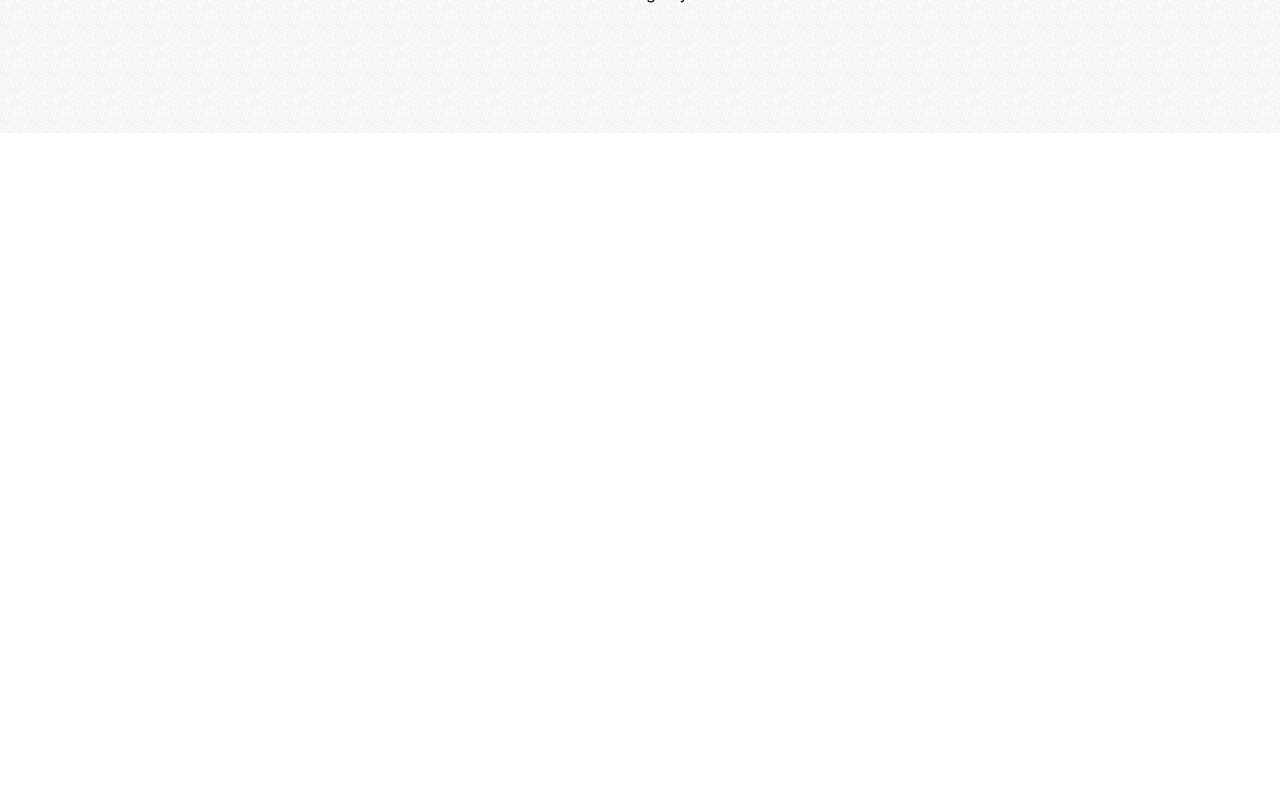
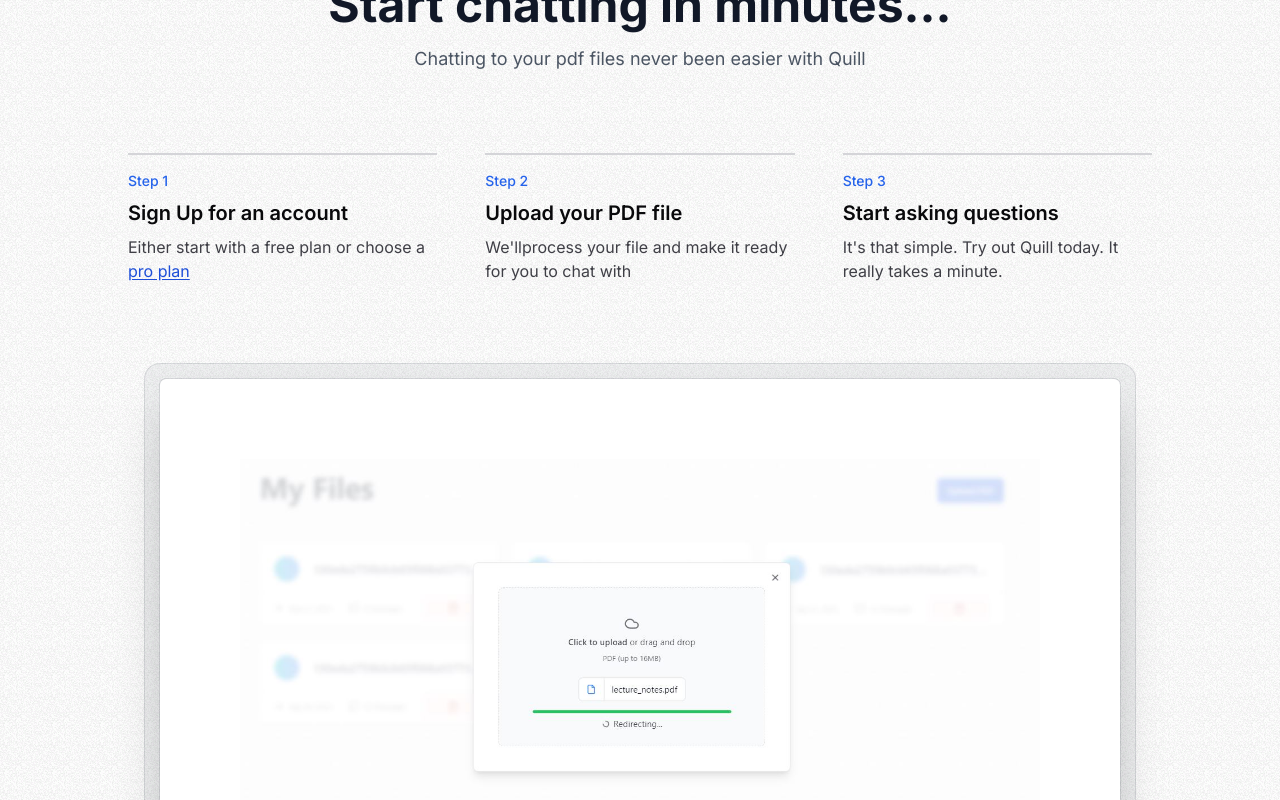
Before and after one commit to elifalinli/quill, a Next.js app: page / in a window 1280 px wide. Shown: the part 1640-2440 px from the top of the page. Before the commit the page ends 1773 px from the top, so only its background shows below. Built offline with nearby package versions, Linux system fonts and the light colour scheme.

Commit message:
finish building home page

```diff
--- a/src/app/page.tsx
+++ b/src/app/page.tsx
@@ -14,40 +14,67 @@
           </p>
         </div>
         <h1 className="max-w-4xl text-5xl font-bold md:text-6xl lg:text-7xl">
-          Chat with your <span className="text-blue-600">documents</span> in seconds.</h1>
+          Chat with your <span className="text-blue-600">documents</span> in
+          seconds.
+        </h1>
         <p className="mt-5 max-w-prose text-zinc-700 sm:text-lg">
-          Quill allows you to have conversations with any PDF document. Simply upload a file and ask your questions right away.
+          Quill allows you to have conversations with any PDF document. Simply
+          upload a file and ask your questions right away.
         </p>
-        <Link href='/dashboard' target="_blank" className={buttonVariants({
-          size: 'lg',
-          className: 'mt-5'
-        })}>
+        <Link
+          href="/dashboard"
+          target="_blank"
+          className={buttonVariants({
+            size: "lg",
+            className: "mt-5",
+          })}
+        >
           Get started <ArrowRight className="ml-2 h-5 w-5" />
         </Link>
       </MaxWidthWrapper>
       {/* value prop section */}
       <div>
         <div className="relative isolate">
-          <div aria-hidden="true" className="pointer-events-none absolute inset-x-0 -top-40 -z-10 transform-gpu overflow-hidden blur-3xl sm:-top-80">
-            <div style={{
-              clipPath: "polygon(74.1% 44.1%, 100% 61.6%, 97.5% 26.9%, 85.5% 0.1%, 80.7% 2%, 72.5% 32.5%, 60.2% 62.4%, 52.4% 68.1%, 47.5% 58.3%, 45.2% 34.5%, 27.5% 76.7%, 0.1% 64.9%, 17.9% 100%, 27.6% 76.8%, 76.1% 97.7%, 74.1% 44.1%)"
-            }}
-            className="relative left-[calc(50%-11rem)] aspect-[1155/678] w-[36.125rem] -translate-x-1.5 rotate-[30deg] bg-gradient-to-tr from-[#ff80b5] to-[#9089fc] opacity-20 sm:left-[calc(50%-30rem)] sm:w-[72.1875rem]" />
+          <div
+            aria-hidden="true"
+            className="pointer-events-none absolute inset-x-0 -top-40 -z-10 transform-gpu overflow-hidden blur-3xl sm:-top-80"
+          >
+            <div
+              style={{
+                clipPath:
+                  "polygon(74.1% 44.1%, 100% 61.6%, 97.5% 26.9%, 85.5% 0.1%, 80.7% 2%, 72.5% 32.5%, 60.2% 62.4%, 52.4% 68.1%, 47.5% 58.3%, 45.2% 34.5%, 27.5% 76.7%, 0.1% 64.9%, 17.9% 100%, 27.6% 76.8%, 76.1% 97.7%, 74.1% 44.1%)",
+              }}
+              className="relative left-[calc(50%-11rem)] aspect-[1155/678] w-[36.125rem] -translate-x-1.5 rotate-[30deg] bg-gradient-to-tr from-[#ff80b5] to-[#9089fc] opacity-20 sm:left-[calc(50%-30rem)] sm:w-[72.1875rem]"
+            />
           </div>
           <div>
             <div className="mx-auto max-w-6xl px-6 lg:px-8 ">
               <div className="mt-16 flow-root sm:mt-24 first-line:">
                 <div className="-m-2 rounded-xl bg-gray-900/5 p-2 ring-1 ring-inset ring-gray-900/10 lg:-m-4 lg:rounded-2xl lg:p-4">
-                 <Image alt='product preview' quality={100} src='/dashboard-preview.jpg' width={1364} height={866} className="rounded-md bg-white p-2 sm:p-8 md:p-20 shadow-2xl ring-1 ring-gray-900/10"/>
+                  <Image
+                    alt="product preview"
+                    quality={100}
+                    src="/dashboard-preview.jpg"
+                    width={1364}
+                    height={866}
+                    className="rounded-md bg-white p-2 sm:p-8 md:p-20 shadow-2xl ring-1 ring-gray-900/10"
+                  />
                 </div>
               </div>
             </div>
           </div>
-          <div aria-hidden="true" className="pointer-events-none absolute inset-x-0 -top-40 -z-10 transform-gpu overflow-hidden blur-3xl sm:-top-80">
-            <div style={{
-              clipPath: "polygon(74.1% 44.1%, 100% 61.6%, 97.5% 26.9%, 85.5% 0.1%, 80.7% 2%, 72.5% 32.5%, 60.2% 62.4%, 52.4% 68.1%, 47.5% 58.3%, 45.2% 34.5%, 27.5% 76.7%, 0.1% 64.9%, 17.9% 100%, 27.6% 76.8%, 76.1% 97.7%, 74.1% 44.1%)"
-            }}
-            className="relative left-[calc(50%-11rem)] aspect-[1155/678] w-[36.125rem] -translate-x-1.5 rotate-[30deg] bg-gradient-to-tr from-[#ff80b5] to-[#9089fc] opacity-20 sm:left-[calc(50%-30rem)] sm:w-[72.1875rem]" />
+
+          <div
+            aria-hidden="true"
+            className="pointer-events-none absolute inset-x-0 -top-40 -z-10 transform-gpu overflow-hidden blur-3xl sm:-top-80"
+          >
+            <div
+              style={{
+                clipPath:
+                  "polygon(74.1% 44.1%, 100% 61.6%, 97.5% 26.9%, 85.5% 0.1%, 80.7% 2%, 72.5% 32.5%, 60.2% 62.4%, 52.4% 68.1%, 47.5% 58.3%, 45.2% 34.5%, 27.5% 76.7%, 0.1% 64.9%, 17.9% 100%, 27.6% 76.8%, 76.1% 97.7%, 74.1% 44.1%)",
+              }}
+              className="relative left-[calc(50%-11rem)] aspect-[1155/678] w-[36.125rem] -translate-x-1.5 rotate-[30deg] bg-gradient-to-tr from-[#ff80b5] to-[#9089fc] opacity-20 sm:left-[calc(50%-30rem)] sm:w-[72.1875rem]"
+            />
           </div>
         </div>
       </div>
@@ -55,10 +82,71 @@
       <div className="mx-auto mb-32 mt-32 max-w-5xl sm:mt-56">
         <div className="mb-12 px-6 lg:px-8 ">
           <div className="mx-auto max-w-2xl sm:text-center">
-            <h2>Start chatting to your... </h2>
-          {/* LEFT OFF HERE */}
+            <h2 className="mt-2 font-bold text-4xl text-gray-900 sm:text-5xl">
+              Start chatting in minutes...{" "}
+            </h2>
+            <p className="mt-4 text-lg text-gray-600">
+              Chatting to your pdf files never been easier with Quill{" "}
+            </p>
           </div>
         </div>
+        {/* steps */}
+        <ol className="my-8 space-y-4 pt-8 md:flex md:space-x-12 md:space-y-0">
+          <li className="md:flex-1">
+            <div className="flex flex-col space-y-2 border-l-4 border-zinc-300 py-2 pl-4 md:border-l-0 md:border-t-2 md:pb-0 md:pl-0 md:pt-4">
+              <span className="text-sm font-medium text-blue-600">Step 1 </span>
+              <span className="text-xl font-semibold">
+                Sign Up for an account
+              </span>
+              <span className="mt-2 text-zinc-700">
+                Either start with a free plan or choose a{" "}
+                <Link
+                  href="/pricing"
+                  className="text-blue-700 underline underline-offset-2"
+                >
+                  pro plan
+                </Link>{" "}
+              </span>
+            </div>
+          </li>
+          <li className="md:flex-1">
+            <div className="flex flex-col space-y-2 border-l-4 border-zinc-300 py-2 pl-4 md:border-l-0 md:border-t-2 md:pb-0 md:pl-0 md:pt-4">
+              <span className="text-sm font-medium text-blue-600">Step 2 </span>
+              <span className="text-xl font-semibold">
+                Upload your PDF file
+              </span>
+              <span className="mt-2 text-zinc-700">
+               We&apos;llprocess your file and make it ready for you to chat with
+              </span>
+            </div>
+          </li>
+          <li className="md:flex-1">
+            <div className="flex flex-col space-y-2 border-l-4 border-zinc-300 py-2 pl-4 md:border-l-0 md:border-t-2 md:pb-0 md:pl-0 md:pt-4">
+              <span className="text-sm font-medium text-blue-600">Step 3 </span>
+              <span className="text-xl font-semibold">
+                Start asking questions
+              </span>
+              <span className="mt-2 text-zinc-700">
+               It&apos;s that simple. Try out Quill today.
+               It really takes a minute.
+              </span>
+            </div>
+          </li>
+        </ol>
+         <div className="mx-auto max-w-6xl px-6 lg:px-8 ">
+              <div className="mt-16 flow-root sm:mt-24 first-line:">
+                <div className="-m-2 rounded-xl bg-gray-900/5 p-2 ring-1 ring-inset ring-gray-900/10 lg:-m-4 lg:rounded-2xl lg:p-4">
+                  <Image
+                    alt="uploading preview"
+                    quality={100}
+                    src="/file-upload-preview.jpg"
+                    width={1419}
+                    height={732}
+                    className="rounded-md bg-white p-2 sm:p-8 md:p-20 shadow-2xl ring-1 ring-gray-900/10"
+                  />
+                </div>
+              </div>
+            </div>
       </div>
     </>
   );
```
